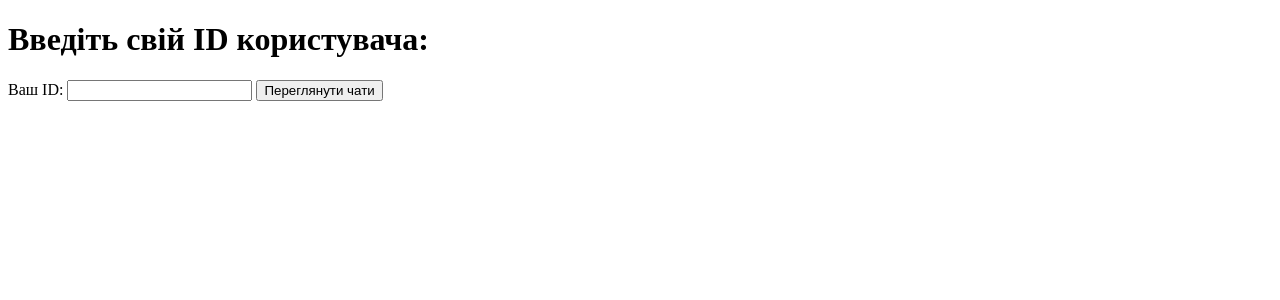
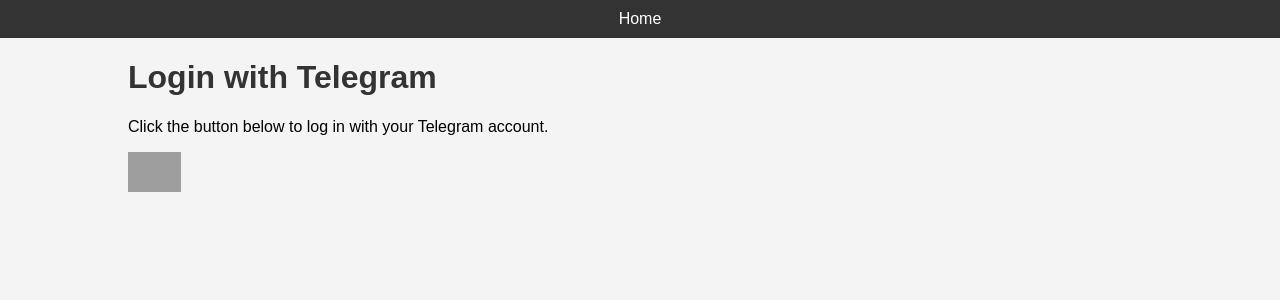
Before and after one commit to Davidhaba/KakashkaAndSite, a Flask app: page / in a window 1280 px wide. Shown: the top 300 px of the page. Run offline with Flask 3, Linux system fonts and the light colour scheme; parts of the project's set-up code (start-up, migrations or seed data) failed here and were passed over; grey boxes are pictures that could not be loaded.

Commit message:
Update index.html

```diff
--- a/templates/index.html
+++ b/templates/index.html
@@ -1,14 +1,21 @@
 <!DOCTYPE html>
-<html>
+<html lang="en">
 <head>
-    <title>Бот чати</title>
+    <meta charset="UTF-8">
+    <meta name="viewport" content="width=device-width, initial-scale=1.0">
+    <title>Login with Telegram</title>
+    <link rel="stylesheet" href="{{ url_for('static', filename='styles.css') }}">
 </head>
 <body>
-    <h1>Введіть свій ID користувача:</h1>
-    <form action="/chats" method="get">
-        <label for="user_id">Ваш ID:</label>
-        <input type="number" id="user_id" name="user_id" required>
-        <button type="submit">Переглянути чати</button>
-    </form>
+    <div class="navbar">
+        <a href="{{ url_for('index') }}">Home</a>
+    </div>
+    <div class="container">
+        <h1>Login with Telegram</h1>
+        <p>Click the button below to log in with your Telegram account.</p>
+        <a href="https://telegram.me/share/url?url={{ url_for('auth_telegram') }}" class="login-button">
+            <img src="https://telegram.org/img/t_logo.png" alt="Telegram Login" style="height: 40px;">
+        </a>
+    </div>
 </body>
 </html>
```
